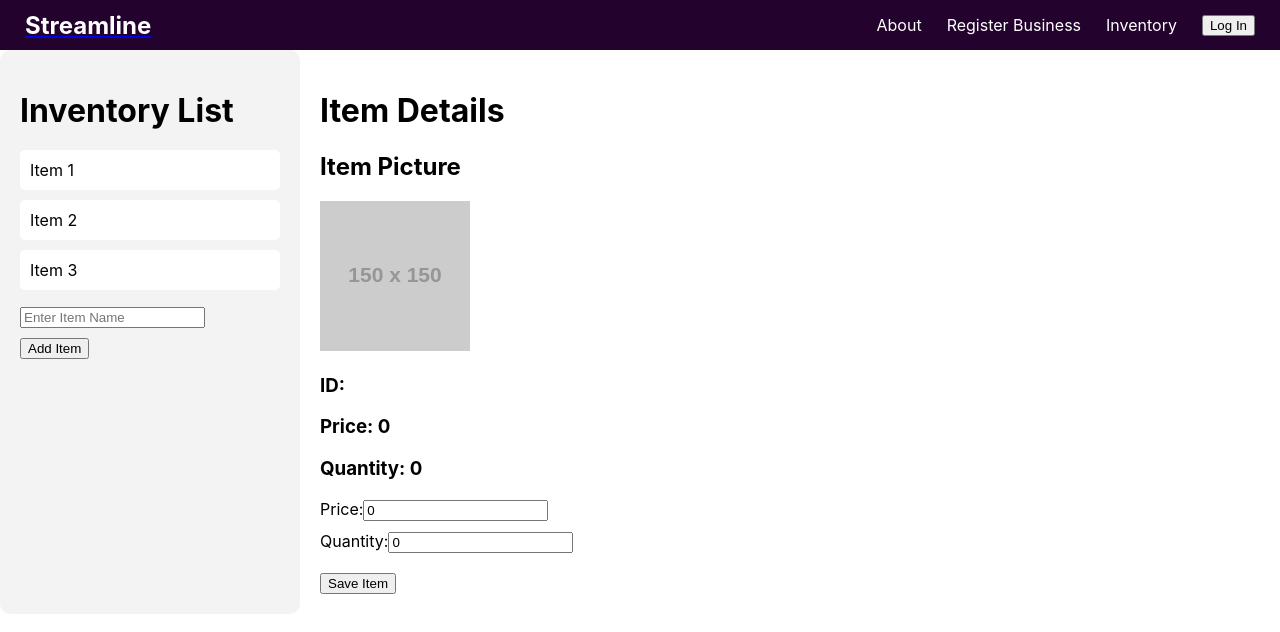
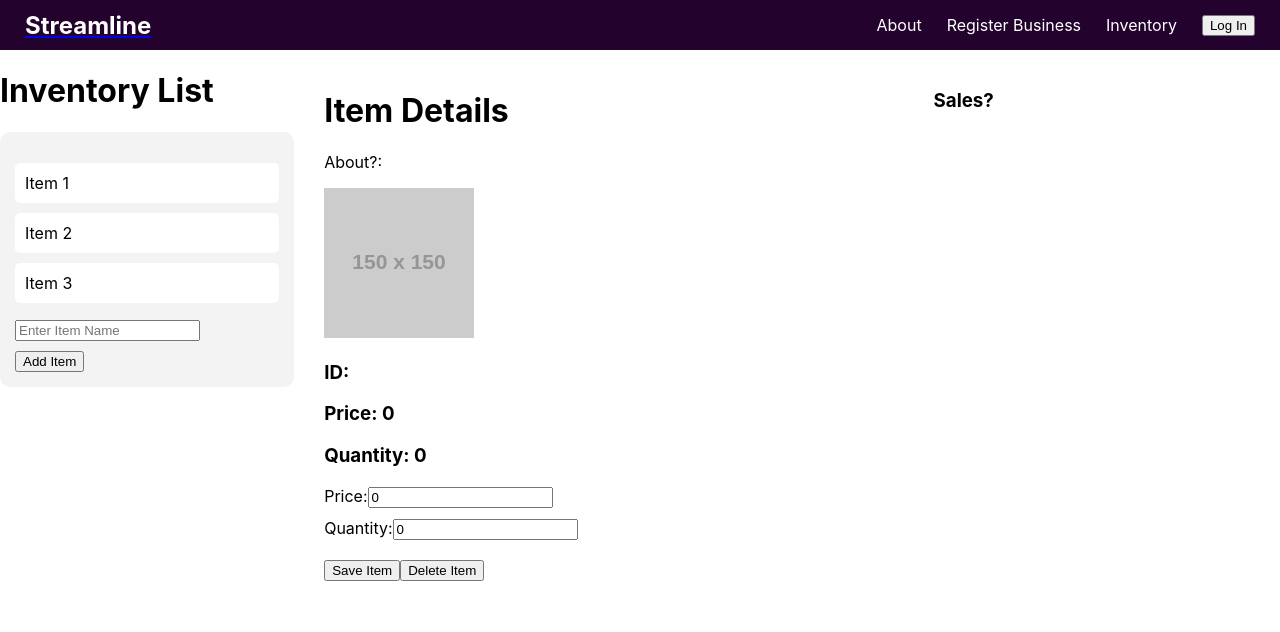
Before and after one commit to jimventory/Frontend, a React (Create React App) app: page /inventory in a window 1280 px wide. Shown: the top 632 px of the page. Built offline with nearby package versions, Linux system fonts and the light colour scheme.

Commit message:
Made some possibe touch ups, added delete button placeholder

```diff
--- a/src/pages/Inventory.tsx
+++ b/src/pages/Inventory.tsx
@@ -1,10 +1,10 @@
-import React, { useState } from 'react';
-import '../stylesheets/Inventory.css';
+import React, { useState } from "react";
+import "../stylesheets/Inventory.css";
 
 export default function InventoryManagement() {
-  const [items, setItems] = useState<string[]>(['Item 1', 'Item 2', 'Item 3']); // Hardcoded test values
+  const [items, setItems] = useState<string[]>(["Item 1", "Item 2", "Item 3"]); // Hardcoded test values
   const [selectedItem, setSelectedItem] = useState<string | null>(null);
-  const [itemName, setItemName] = useState<string>('');
+  const [itemName, setItemName] = useState<string>("");
   const [itemPrice, setItemPrice] = useState<number>(0);
   const [itemQuantity, setItemQuantity] = useState<number>(0);
 
@@ -13,9 +13,9 @@ export default function InventoryManagement() {
   };
 
   const handleAddItem = () => {
-    if (itemName.trim() !== '') {
+    if (itemName.trim() !== "") {
       setItems([...items, itemName]);
-      setItemName('');
+      setItemName("");
       // Reset price and quantity when adding a new item
       setItemPrice(0);
       setItemQuantity(0);
@@ -32,10 +32,18 @@ export default function InventoryManagement() {
     }
   };
 
+  const handleDeleteItem = () => {
+    if (selectedItem) {
+      // back end integration to go here to save item
+      alert("You sure?")
+    }
+  };
+
   return (
-    <div className='inventory-container'>
-      <div className='inventory-list'>
+    <div className="inventory-container">
+      <div className="inventory-list-container">
         <h1>Inventory List</h1>
+        <div className="inventory-list">
           <ul>
             {items.map((item, index) => (
               <li key={index} onClick={() => handleItemClick(item)}>
@@ -49,16 +57,19 @@ export default function InventoryManagement() {
               value={itemName}
               onChange={handleInputChange}
               placeholder="Enter Item Name"
-            className='input-item-name'
+              className="input-item-name"
             />
-          <button onClick={handleAddItem} className='btn-add-item'>Add Item</button>
+            <button onClick={handleAddItem} className="btn-add-item">
+              Add Item
+            </button>
           </div>
         </div>
-      <div className='item-details'>
+      </div>
+      <div className="item-details">
         <h1>Item Details</h1>
         {selectedItem && <p>Selected Item: {selectedItem}</p>}
         <div>
-          <h2>Item Picture</h2>
+          <p>About?:</p>
           <img src="https://via.placeholder.com/150" alt="Item Placeholder" />
         </div>
         <div>
@@ -73,7 +84,7 @@ export default function InventoryManagement() {
               type="number"
               value={itemPrice}
               onChange={(e) => setItemPrice(parseFloat(e.target.value))}
-              className='input-item-price'
+              className="input-item-price"
             />
           </label>
         </div>
@@ -84,11 +95,19 @@ export default function InventoryManagement() {
               type="number"
               value={itemQuantity}
               onChange={(e) => setItemQuantity(parseInt(e.target.value))}
-              className='input-item-quantity'
+              className="input-item-quantity"
             />
           </label>
         </div>
-        <button onClick={handleSaveItem} className='btn-save-item'>Save Item</button>
+        <button onClick={handleSaveItem} className="btn-save-item">
+          Save Item
+        </button>
+        <button onClick={handleDeleteItem} className="btn-save-item">
+          Delete Item
+        </button>
+      </div>
+      <div className="sales">
+        <h3>Sales?</h3>
       </div>
     </div>
   );
--- a/src/stylesheets/Inventory.css
+++ b/src/stylesheets/Inventory.css
@@ -1,21 +1,29 @@
 
-/* Inventory Container */
+/* Containers */
 .inventory-container {
     display: flex;
+    align-items: flex-start;
+    max-width: 100%;
+  }
+
+.inventory-list-container {
+    width: 25%;
+    padding-right: 10px;
+    box-sizing: border-box;
   }
 
   /* Inventory List */
   .inventory-list {
-    width: 50%;
+    /* width: 50%; */
     max-width: 300px;
-    padding: 20px;
+    padding: 15px;
     box-sizing: border-box;
     background-color: #f3f3f3;
     border-radius: 10px;
   }
 
   .inventory-list h1 {
-    margin-bottom: 20px;
+    margin-bottom: 10px;
   }
 
   .inventory-list ul {
@@ -38,6 +46,7 @@
   /* Input and Button */
   .input-item-name {
     margin-right: 10px;
+    max-width: calc(100%);
   }
 
   .btn-add-item {
@@ -46,6 +55,7 @@
 
   /* Item Details */
   .item-details {
+    flex-grow: 1;
     width: 50%;
     padding: 20px;
     box-sizing: border-box;
@@ -59,3 +69,20 @@
   .btn-save-item {
     margin-top: 10px;
   }
+
+/* Sales maybe */
+.sales {
+    width: 30%;
+    padding: 20px;
+    box-sizing: border-box;
+  }
+
+  .sales h1 {
+    font-size: 24px;
+    color: #333;
+  }
+
+  .sales p {
+    font-size: 16px;
+    color: #666;
+  }
```
Lines whose indentation alone changed are shown as unchanged.
